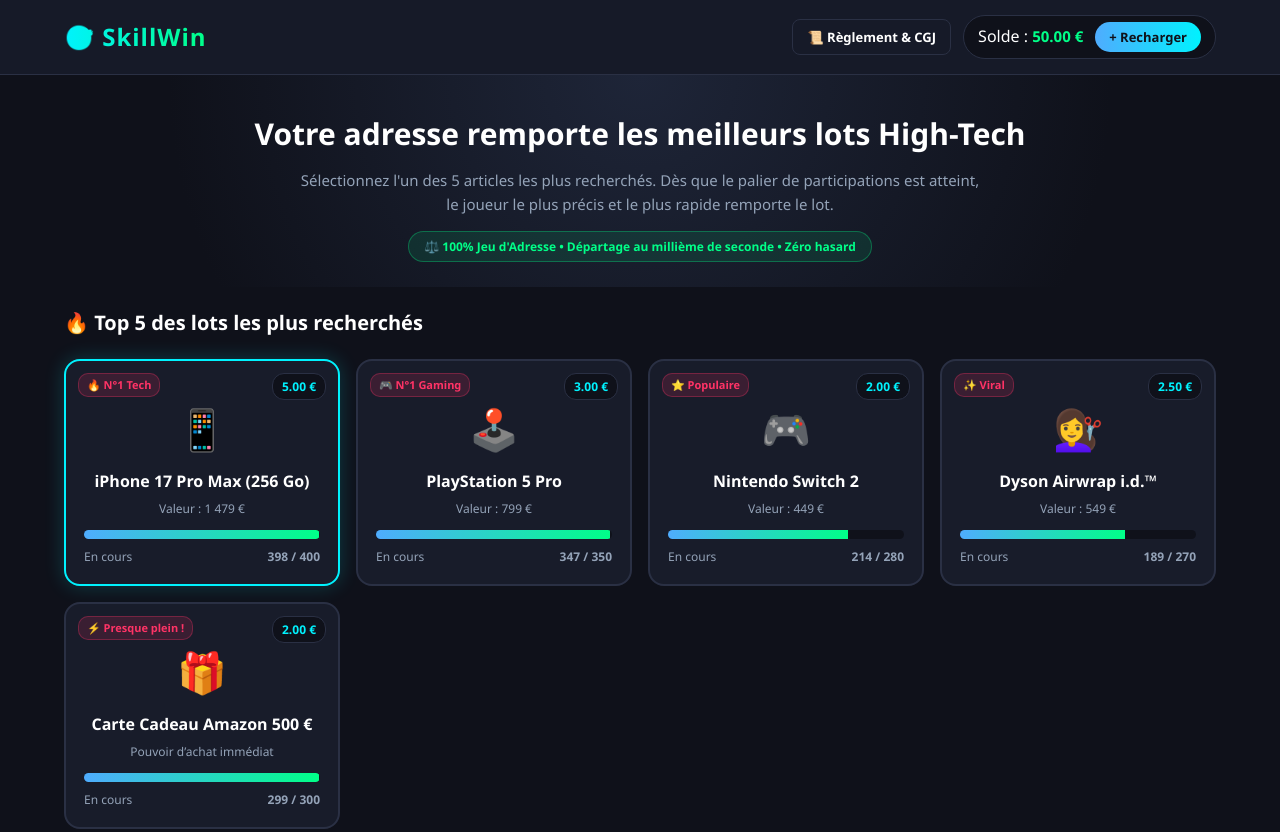
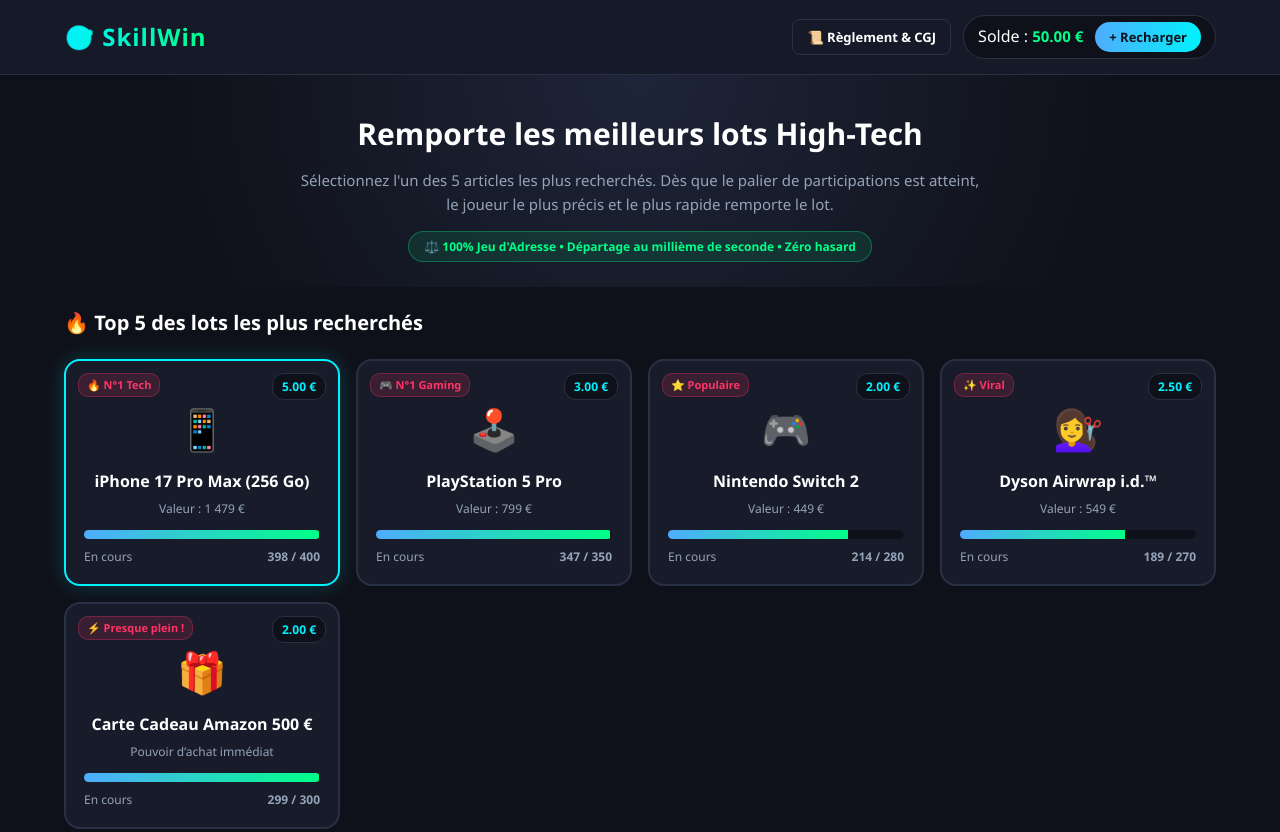
Before and after one commit to famaes62700/skillwin, a plain HTML site: page index.html in a window 1280 px wide. Shown: the top 832 px of the page. Drawn offline with Linux system fonts and the light colour scheme.

Commit message:
Update index.html

```diff
--- a/index.html
+++ b/index.html
@@ -846,7 +846,7 @@
 </header>
 
 <section class="hero">
-    <h1>Votre adresse remporte les meilleurs lots High-Tech</h1>
+    <h1>Remporte les meilleurs lots High-Tech</h1>
     <p>Sélectionnez l'un des 5 articles les plus recherchés. Dès que le palier de participations est atteint, le joueur le plus précis et le plus rapide remporte le lot.</p>
     <div class="badge-legal">⚖️ 100% Jeu d'Adresse • Départage au millième de seconde • Zéro hasard</div>
 </section>
```
